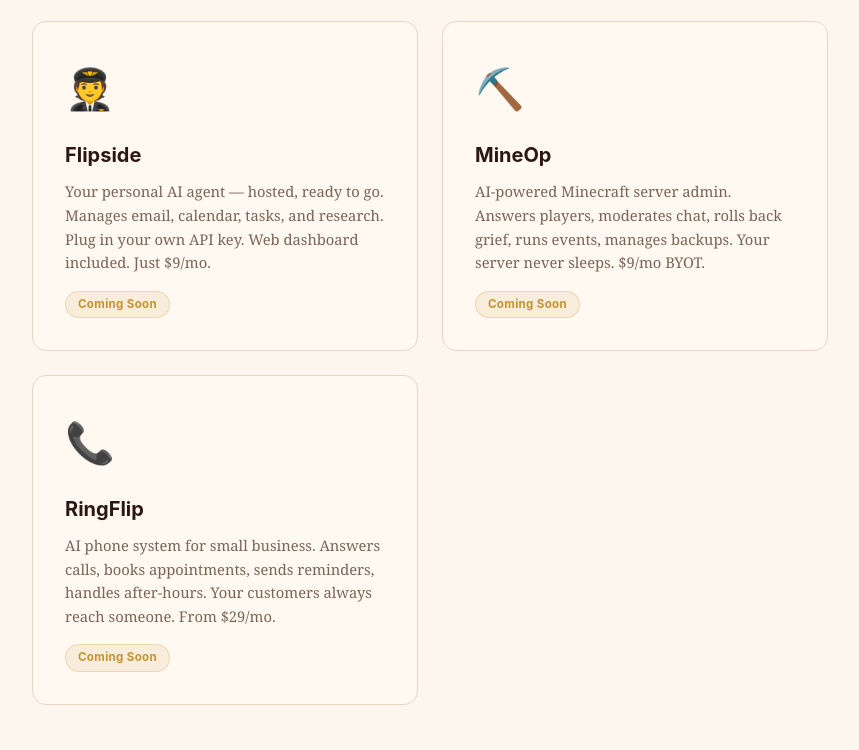
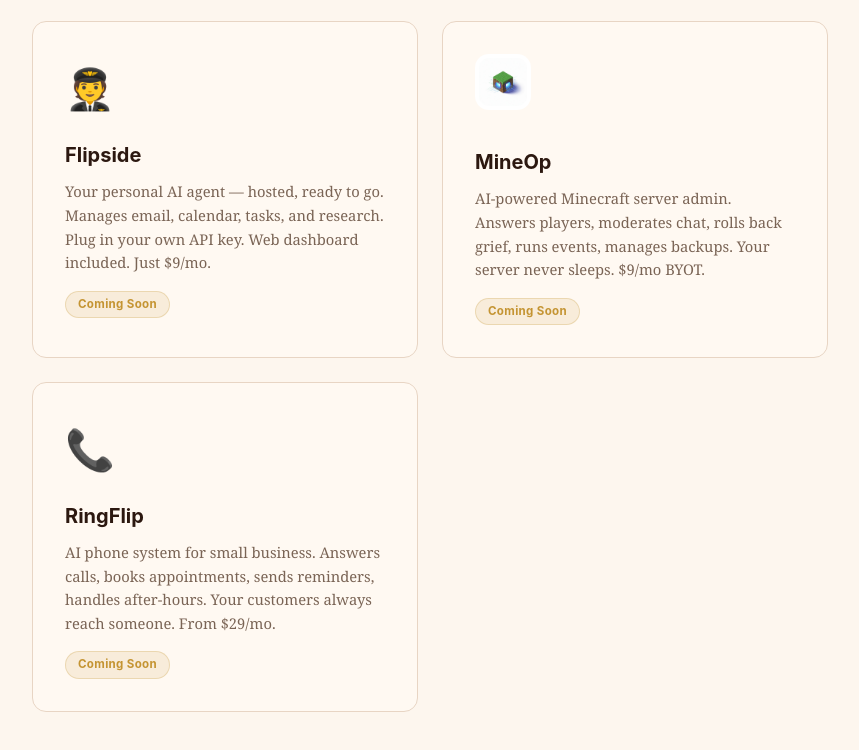
Before and after one commit to carlderekmoberg/canonflip-site, a plain HTML site: page index.html in a window 1280 px wide. Shown: the part 2547-3297 px from the top of the page, without its empty margins (210-1069 px from the left). Drawn offline with Linux system fonts and the light colour scheme.

Commit message:
add MineOp grass block AI logo

```diff
--- a/index.html
+++ b/index.html
@@ -364,7 +364,7 @@ if (location.hostname === 'cloakclaw.com' || location.hostname === 'www.cloakcla
       <span class="status status-soon">Coming Soon</span>
     </div>
     <div class="product-card">
-      <div class="emoji">⛏️</div>
+      <div class="emoji" style="padding:0"><img src="mineop-logo.jpg" alt="MineOp" style="width:56px;height:56px;object-fit:cover;border-radius:14px;background:#ffffff;padding:4px"></div>
       <h3>MineOp</h3>
       <p>AI-powered Minecraft server admin. Answers players, moderates chat, rolls back grief, runs events, manages backups. Your server never sleeps. $9/mo BYOT.</p>
       <span class="status status-soon">Coming Soon</span>
```
Also changed, not shown: mineop-logo.jpg (added).
